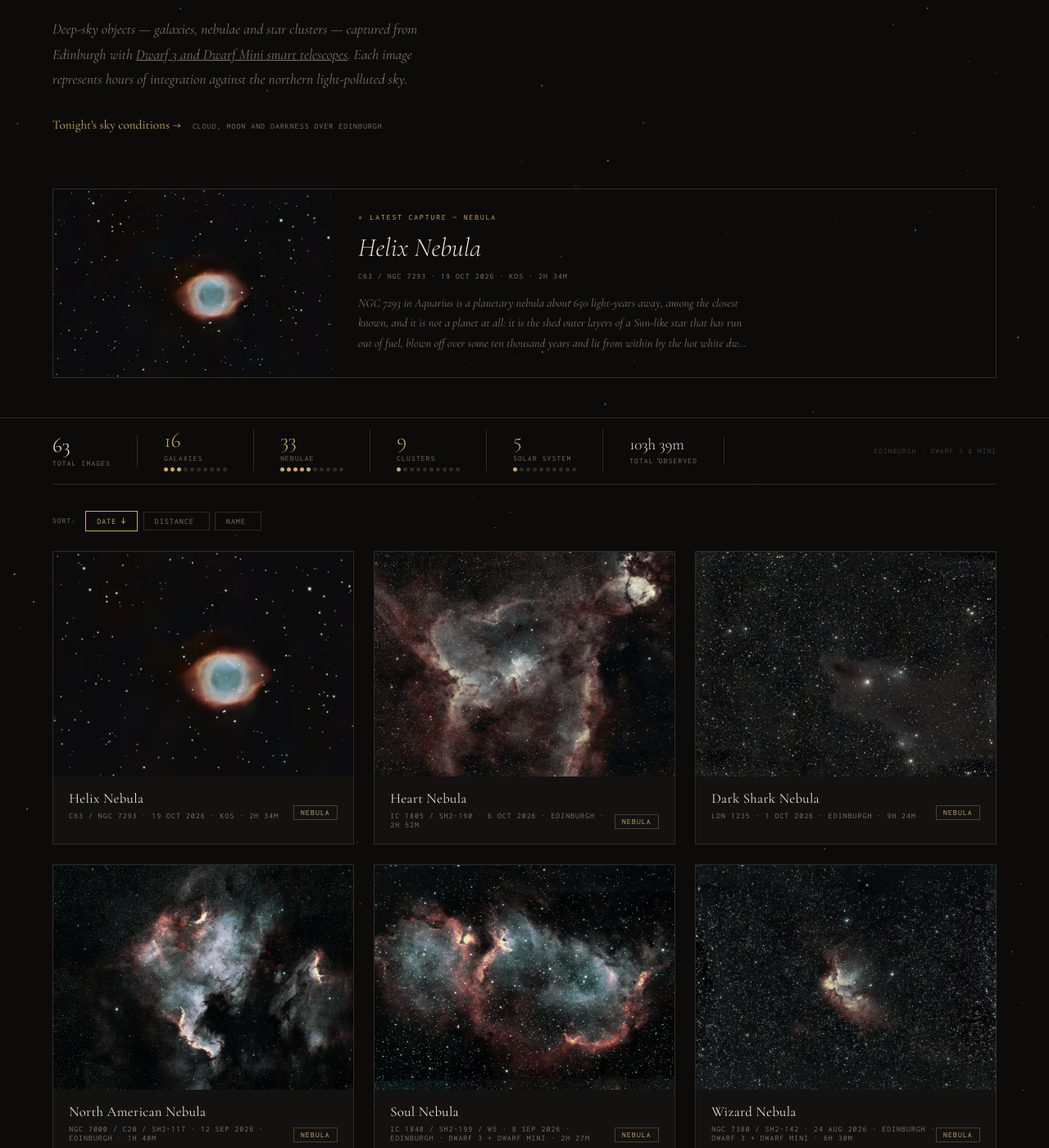
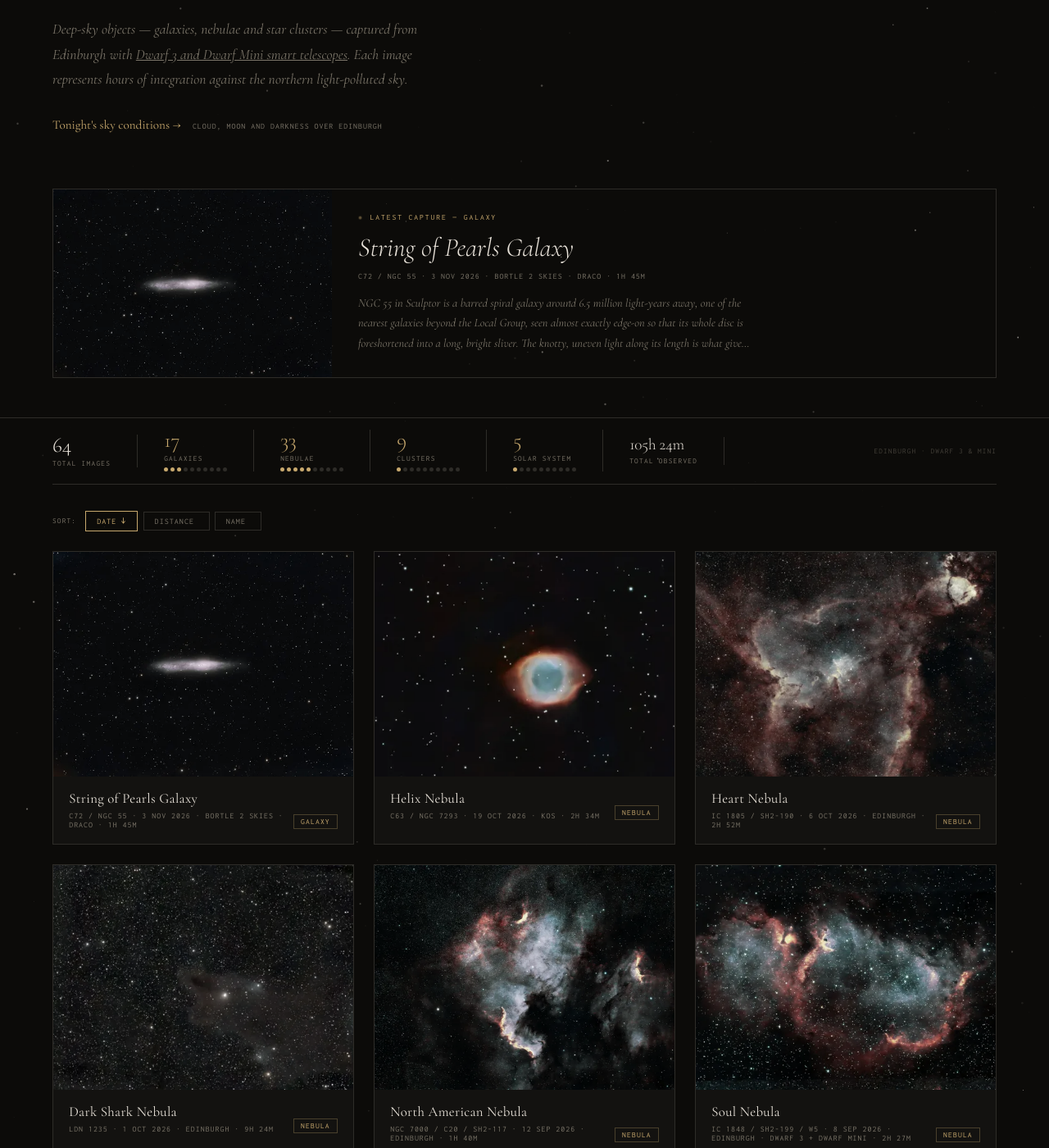
Before and after one commit to CMDRPhaedra/Astrophotography, a Jekyll site: the page index.html, which Jekyll copies as it is, in a window 1280 px wide and 1400 px high, scrolled down 556 px. Shown: the whole window at 82% size. Built offline with Jekyll 4.4.1, drawn with Linux system fonts in a browser that asks for light colours.

Commit message:
Add the String of Pearls Galaxy (C72 / NGC 55), DWARFLAB DRACO data
New card at the top of Recent for NGC 55 in Sculptor, processed from
FITS data supplied by DWARFLAB: captured with DRACO using the Astro
filter under Bortle 2 skies, 300s exposures at gain 120, 1h 45m of
integration. Dale did not operate the unit; the card and post credit
DWARFLAB and say so. Distance is set at 6.5 million light-years, with
galactic coordinates for the 3D map.

Adds the blog post, the generated photo page, the WebP and thumbnail,
and updates the structured data and badges: 64 images, 105h 24m.

Co-Authored-By: Claude Opus 5.5 <noreply@anthropic.com>

```diff
--- a/badges/images-count.json
+++ b/badges/images-count.json
@@ -1,6 +1,6 @@
 {
   "schemaVersion": 1,
   "label": "images",
-  "message": "63",
+  "message": "64",
   "color": "blue"
 }
--- a/badges/integration-time.json
+++ b/badges/integration-time.json
@@ -1,6 +1,6 @@
 {
   "schemaVersion": 1,
   "label": "integration time",
-  "message": "103h 39m",
+  "message": "105h 24m",
   "color": "9c27b0"
 }
--- a/index.html
+++ b/index.html
@@ -30,384 +30,390 @@
   "@type": "ItemList",
   "@id": "https://chryse.co.uk/#gallery-items",
   "name": "Among Stars — every capture",
-  "numberOfItems": 63,
+  "numberOfItems": 64,
   "itemListOrder": "https://schema.org/ItemListOrderDescending",
   "itemListElement": [
     {
       "@type": "ListItem",
       "position": 1,
+      "url": "https://chryse.co.uk/photos/string-of-pearls-galaxy/",
+      "name": "String of Pearls Galaxy"
+    },
+    {
+      "@type": "ListItem",
+      "position": 2,
       "url": "https://chryse.co.uk/photos/helix-nebula/",
       "name": "Helix Nebula"
     },
     {
       "@type": "ListItem",
-      "position": 2,
+      "position": 3,
       "url": "https://chryse.co.uk/photos/heart-nebula/",
       "name": "Heart Nebula"
     },
     {
       "@type": "ListItem",
-      "position": 3,
+      "position": 4,
       "url": "https://chryse.co.uk/photos/dark-shark-nebula/",
       "name": "Dark Shark Nebula"
     },
     {
       "@type": "ListItem",
-      "position": 4,
+      "position": 5,
       "url": "https://chryse.co.uk/photos/north-american-nebula/",
       "name": "North American Nebula"
     },
     {
       "@type": "ListItem",
-      "position": 5,
+      "position": 6,
       "url": "https://chryse.co.uk/photos/soul-nebula/",
       "name": "Soul Nebula"
     },
     {
       "@type": "ListItem",
-      "position": 6,
+      "position": 7,
       "url": "https://chryse.co.uk/photos/wizard-nebula/",
       "name": "Wizard Nebula"
     },
     {
       "@type": "ListItem",
-      "position": 7,
+      "position": 8,
       "url": "https://chryse.co.uk/photos/cocoon-nebula/",
       "name": "Cocoon Nebula"
     },
     {
       "@type": "ListItem",
-      "position": 8,
+      "position": 9,
       "url": "https://chryse.co.uk/photos/partial-solar-eclipse/",
       "name": "Partial Solar Eclipse"
     },
     {
       "@type": "ListItem",
-      "position": 9,
+      "position": 10,
       "url": "https://chryse.co.uk/photos/omega-nebula/",
       "name": "Omega Nebula"
     },
     {
       "@type": "ListItem",
-      "position": 10,
+      "position": 11,
       "url": "https://chryse.co.uk/photos/cone-nebula/",
       "name": "Cone Nebula"
     },
     {
       "@type": "ListItem",
-      "position": 11,
+      "position": 12,
       "url": "https://chryse.co.uk/photos/elephants-trunk-nebula/",
       "name": "Elephant's Trunk Nebula"
     },
     {
       "@type": "ListItem",
-      "position": 12,
+      "position": 13,
       "url": "https://chryse.co.uk/photos/butterfly-nebula/",
       "name": "Butterfly Nebula"
     },
     {
       "@type": "ListItem",
-      "position": 13,
+      "position": 14,
       "url": "https://chryse.co.uk/photos/gamma-cygni-nebula/",
       "name": "Gamma Cygni Nebula"
     },
     {
       "@type": "ListItem",
-      "position": 14,
+      "position": 15,
       "url": "https://chryse.co.uk/photos/bubble-nebula/",
       "name": "Bubble Nebula"
     },
     {
       "@type": "ListItem",
-      "position": 15,
+      "position": 16,
       "url": "https://chryse.co.uk/photos/fish-on-a-platter-nebula/",
       "name": "Fish on a Platter Nebula"
     },
     {
       "@type": "ListItem",
-      "position": 16,
+      "position": 17,
       "url": "https://chryse.co.uk/photos/ring-nebula/",
       "name": "Ring Nebula"
     },
     {
       "@type": "ListItem",
-      "position": 17,
+      "position": 18,
       "url": "https://chryse.co.uk/photos/iris-nebula/",
       "name": "Iris Nebula"
     },
     {
       "@type": "ListItem",
-      "position": 18,
+      "position": 19,
       "url": "https://chryse.co.uk/photos/cocoon-galaxy/",
       "name": "Cocoon Galaxy"
     },
     {
       "@type": "ListItem",
-      "position": 19,
+      "position": 20,
       "url": "https://chryse.co.uk/photos/the-moon/",
       "name": "The Moon"
     },
     {
       "@type": "ListItem",
-      "position": 20,
+      "position": 21,
       "url": "https://chryse.co.uk/photos/leo-triplet/",
       "name": "Leo Triplet"
     },
     {
       "@type": "ListItem",
-      "position": 21,
+      "position": 22,
       "url": "https://chryse.co.uk/photos/whale-galaxy/",
       "name": "Whale Galaxy"
     },
     {
       "@type": "ListItem",
-      "position": 22,
+      "position": 23,
       "url": "https://chryse.co.uk/photos/hercules-cluster/",
       "name": "Hercules Cluster"
     },
     {
       "@type": "ListItem",
-      "position": 23,
+      "position": 24,
       "url": "https://chryse.co.uk/photos/pinwheel-galaxy/",
       "name": "Pinwheel Galaxy"
     },
     {
       "@type": "ListItem",
-      "position": 24,
+      "position": 25,
       "url": "https://chryse.co.uk/photos/splinter-galaxy/",
       "name": "Splinter Galaxy"
     },
     {
       "@type": "ListItem",
-      "position": 25,
+      "position": 26,
       "url": "https://chryse.co.uk/photos/markarians-chain/",
       "name": "Markarian's Chain"
     },
     {
       "@type": "ListItem",
-      "position": 26,
+      "position": 27,
       "url": "https://chryse.co.uk/photos/rose-cluster/",
       "name": "Rose Cluster"
     },
     {
       "@type": "ListItem",
-      "position": 27,
+      "position": 28,
       "url": "https://chryse.co.uk/photos/sol/",
       "name": "Sol"
     },
     {
       "@type": "ListItem",
-      "position": 28,
+      "position": 29,
       "url": "https://chryse.co.uk/photos/crocs-eye-galaxy/",
       "name": "Croc's Eye Galaxy"
     },
     {
       "@type": "ListItem",
-      "position": 29,
+      "position": 30,
       "url": "https://chryse.co.uk/photos/sunflower-galaxy/",
       "name": "Sunflower Galaxy"
     },
     {
       "@type": "ListItem",
-      "position": 30,
+      "position": 31,
       "url": "https://chryse.co.uk/photos/polarissima-cluster/",
       "name": "Polarissima Cluster"
     },
     {
       "@type": "ListItem",
-      "position": 31,
+      "position": 32,
       "url": "https://chryse.co.uk/photos/ursa-minor-dwarf/",
       "name": "Ursa Minor Dwarf"
     },
     {
       "@type": "ListItem",
-      "position": 32,
+      "position": 33,
       "url": "https://chryse.co.uk/photos/vacuum-cleaner-galaxy/",
       "name": "Vacuum Cleaner Galaxy"
     },
     {
       "@type": "ListItem",
-      "position": 33,
+      "position": 34,
       "url": "https://chryse.co.uk/photos/andromeda-galaxy/",
       "name": "Andromeda Galaxy"
     },
     {
       "@type": "ListItem",
-      "position": 34,
+      "position": 35,
       "url": "https://chryse.co.uk/photos/embryo-nebula/",
       "name": "Embryo Nebula"
     },
     {
       "@type": "ListItem",
-      "position": 35,
+      "position": 36,
       "url": "https://chryse.co.uk/photos/triangulum-galaxy/",
       "name": "Triangulum Galaxy"
     },
     {
       "@type": "ListItem",
-      "position": 36,
+      "position": 37,
       "url": "https://chryse.co.uk/photos/whirlpool-galaxy/",
       "name": "Whirlpool Galaxy"
     },
     {
       "@type": "ListItem",
-      "position": 37,
+      "position": 38,
       "url": "https://chryse.co.uk/photos/bodes-galaxy/",
       "name": "Bode's Galaxy"
     },
     {
       "@type": "ListItem",
-      "position": 38,
+      "position": 39,
       "url": "https://chryse.co.uk/photos/cigar-galaxy-bodes-galaxy/",
       "name": "Cigar Galaxy & Bode's Galaxy"
     },
     {
       "@type": "ListItem",
-      "position": 39,
+      "position": 40,
       "url": "https://chryse.co.uk/photos/coddingtons-nebula/",
       "name": "Coddington's Nebula"
     },
     {
       "@type": "ListItem",
-      "position": 40,
+      "position": 41,
       "url": "https://chryse.co.uk/photos/orion-nebula/",
       "name": "Orion Nebula"
     },
     {
       "@type": "ListItem",
-      "position": 41,
+      "position": 42,
       "url": "https://chryse.co.uk/photos/dumbbell-nebula/",
       "name": "Dumbbell Nebula"
     },
     {
       "@type": "ListItem",
-      "position": 42,
+      "position": 43,
       "url": "https://chryse.co.uk/photos/lagoon-nebula/",
       "name": "Lagoon Nebula"
     },
     {
       "@type": "ListItem",
-      "position": 43,
+      "position": 44,
       "url": "https://chryse.co.uk/photos/rosette-nebula/",
       "name": "Rosette Nebula"
     },
     {
       "@type": "ListItem",
-      "position": 44,
+      "position": 45,
       "url": "https://chryse.co.uk/photos/crescent-nebula/",
       "name": "Crescent Nebula"
     },
     {
       "@type": "ListItem",
-      "position": 45,
+      "position": 46,
       "url": "https://chryse.co.uk/photos/the-jellyfish-nebula/",
       "name": "The Jellyfish Nebula"
     },
     {
       "@type": "ListItem",
-      "position": 46,
+      "position": 47,
       "url": "https://chryse.co.uk/photos/the-ghost-of-cassiopeia/",
       "name": "The Ghost of Cassiopeia"
     },
     {
       "@type": "ListItem",
-      "position": 47,
+      "position": 48,
       "url": "https://chryse.co.uk/photos/heart-soul-nebula/",
       "name": "Heart & Soul Nebula"
     },
     {
       "@type": "ListItem",
-      "position": 48,
+      "position": 49,
       "url": "https://chryse.co.uk/photos/the-dark-seahorse-nebula/",
       "name": "The Dark Seahorse Nebula"
     },
     {
       "@type": "ListItem",
-      "position": 49,
+      "position": 50,
       "url": "https://chryse.co.uk/photos/horsehead-nebula/",
       "name": "Horsehead Nebula"
     },
     {
       "@type": "ListItem",
-      "position": 50,
+      "position": 51,
       "url": "https://chryse.co.uk/photos/pacman-nebula/",
       "name": "Pacman Nebula"
     },
     {
       "@type": "ListItem",
-      "position": 51,
+      "position": 52,
       "url": "https://chryse.co.uk/photos/california-nebula/",
       "name": "California Nebula"
     },
     {
       "@type": "ListItem",
-      "position": 52,
+      "position": 53,
       "url": "https://chryse.co.uk/photos/monkey-head-nebula/",
       "name": "Monkey Head Nebula"
     },
     {
       "@type": "ListItem",
-      "position": 53,
+      "position": 54,
       "url": "https://chryse.co.uk/photos/western-veil-nebula/",
       "name": "Western Veil Nebula"
     },
     {
       "@type": "ListItem",
-      "position": 54,
+      "position": 55,
       "url": "https://chryse.co.uk/photos/veil-nebula-complex/",
       "name": "Veil Nebula Complex"
     },
     {
       "@type": "ListItem",
-      "position": 55,
+      "position": 56,
       "url": "https://chryse.co.uk/photos/owl-nebula/",
       "name": "Owl Nebula"
     },
     {
       "@type": "ListItem",
-      "position": 56,
+      "position": 57,
       "url": "https://chryse.co.uk/photos/pleiades/",
       "name": "Pleiades"
     },
     {
       "@type": "ListItem",
-      "position": 57,
+      "position": 58,
       "url": "https://chryse.co.uk/photos/spiral-cluster/",
       "name": "Spiral Cluster"
     },
     {
       "@type": "ListItem",
-      "position": 58,
+      "position": 59,
       "url": "https://chryse.co.uk/photos/patrick-starfish-cluster/",
       "name": "Patrick Starfish Cluster"
     },
     {
       "@type": "ListItem",
-      "position": 59,
+      "position": 60,
       "url": "https://chryse.co.uk/photos/broken-heart-cluster/",
       "name": "Broken Heart Cluster"
     },
     {
       "@type": "ListItem",
-      "position": 60,
+      "position": 61,
       "url": "https://chryse.co.uk/photos/carolines-rose-cluster/",
       "name": "Caroline's Rose Cluster"
     },
     {
       "@type": "ListItem",
-      "position": 61,
+      "position": 62,
       "url": "https://chryse.co.uk/photos/h-persei/",
       "name": "h Persei"
     },
     {
       "@type": "ListItem",
-      "position": 62,
+      "position": 63,
       "url": "https://chryse.co.uk/photos/comet-c-2025-r2/",
       "name": "Comet C/2025 R2"
     },
     {
       "@type": "ListItem",
-      "position": 63,
+      "position": 64,
       "url": "https://chryse.co.uk/photos/comet-c-2025-lemmon/",
       "name": "Comet C/2025 Lemmon"
     }
@@ -1016,6 +1022,7 @@
   <p>Deep-sky images captured from Edinburgh, Scotland with Dwarf 3 and Dwarf Mini smart telescopes.</p>
   <!-- NOSCRIPT-LIST:START — generated by scripts/update_noscript.py from CAPTURES; do not edit by hand -->
   <ul style="list-style:none;padding:0;">
+    <li><h3><a href="/photos/string-of-pearls-galaxy/">String of Pearls Galaxy (C72 / NGC 55)</a></h3><p>C72 / NGC 55 · 3 Nov 2026 · Bortle 2 skies · DRACO · 1h 45m</p><p>NGC 55 in Sculptor is a barred spiral galaxy around 6.5 million light-years away, one of the nearest galaxies beyond the Local Group, seen almost exactly edge-on so that its whole disc is foreshortened into a long, bright sliver.</p></li>
     <li><h3><a href="/photos/helix-nebula/">Helix Nebula (C63 / NGC 7293)</a></h3><p>C63 / NGC 7293 · 19 Oct 2026 · Kos · 2h 34m</p><p>NGC 7293 in Aquarius is a planetary nebula about 650 light-years away, among the closest known, and it is not a planet at all: it is the shed outer layers of a Sun-like star that has run out of fuel, blown off over some ten thousand years and lit from within by the hot white dwarf left behind at the centre.</p></li>
     <li><h3><a href="/photos/heart-nebula/">Heart Nebula (IC 1805 / Sh2-190)</a></h3><p>IC 1805 / Sh2-190 · 6 Oct 2026 · Edinburgh · 2h 52m</p><p>The Heart Nebula in Cassiopeia is a large emission nebula around 7,500 light-years away, and the heart shape is a cavity: the young open cluster Melotte 15 at its centre contains several O-type stars, among the hottest and most massive known, whose winds and ultraviolet radiation have blown the gas outward and ionised what is left.</p></li>
     <li><h3><a href="/photos/dark-shark-nebula/">Dark Shark Nebula (LDN 1235)</a></h3><p>LDN 1235 · 1 Oct 2026 · Edinburgh · 9h 24m</p><p>LDN 1235 in Cepheus is a dense dark nebula — a cold cloud of dust and molecular gas that emits nothing of its own and shows only as a silhouette against the faint glow behind it.</p></li>
@@ -1140,6 +1147,15 @@ const CAPTURES = [
 
   // ── Recent ───────────────────────────────────────────────────
   {
+    img:   'images/ngc55_string_of_pearls_galaxy.webp',
+    tag:   'galaxy',
+    title: 'String of Pearls Galaxy',
+    meta:  'C72 / NGC 55 · 3 Nov 2026 · Bortle 2 skies · DRACO · 1h 45m',
+    skyTarget: 'NGC 55',
+    depth: [{ name: 'String of Pearls Galaxy (NGC 55)', type: 'galaxy', ly: 6500000, l: 332.7, b: -75.7 }],
+    desc:  "NGC 55 in Sculptor is a barred spiral galaxy around 6.5 million light-years away, one of the nearest galaxies beyond the Local Group, seen almost exactly edge-on so that its whole disc is foreshortened into a long, bright sliver. The knotty, uneven light along its length is what gives it its nickname: clumps of young stars and glowing star-forming regions strung out like beads, with the brightest concentration sitting off-centre rather than in the middle, a sign that it is a lopsided Magellanic-type spiral much like the Large Magellanic Cloud. It is a member of the Sculptor Group and may be gravitationally bound to its neighbour NGC 300. James Dunlop discovered it from Australia in 1826; at a declination of about −39° it never rises above the horizon from Edinburgh. Data supplied by DWARFLAB, captured with DRACO using the Astro filter under Bortle 2 skies, 300s exposures at gain 120 for 1h 45m of integration. I did not physically operate the unit for this evaluation.",
+  },
+  {
     img:   'images/c63_helix_nebula.webp',
     tag:   'nebula',
     title: 'Helix Nebula',
```
Also changed, not shown: _captures/string-of-pearls-galaxy.md (added, +20 -0 lines), _posts/2026-11-03-string-of-pearls-galaxy.md (added, +25 -0 lines), images/ngc55_string_of_pearls_galaxy.webp (added), images/thumbs/ngc55_string_of_pearls_galaxy.webp (added).
